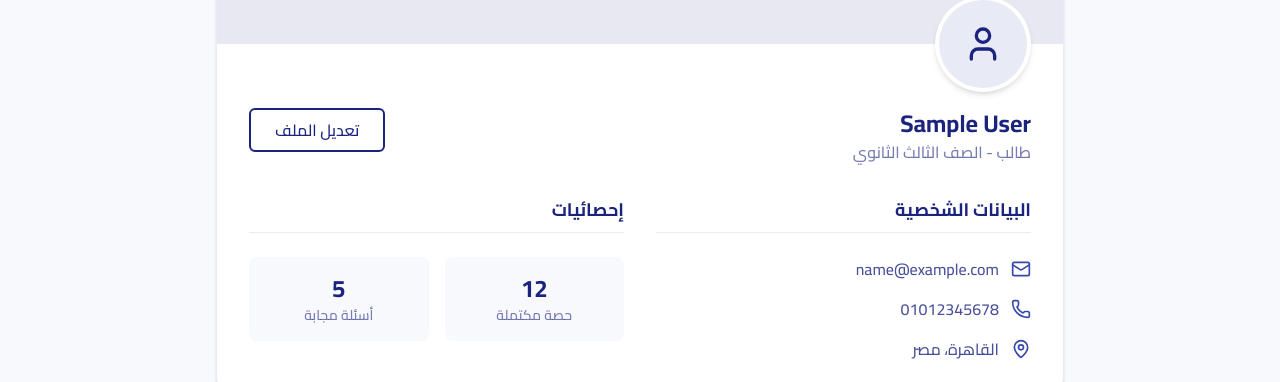
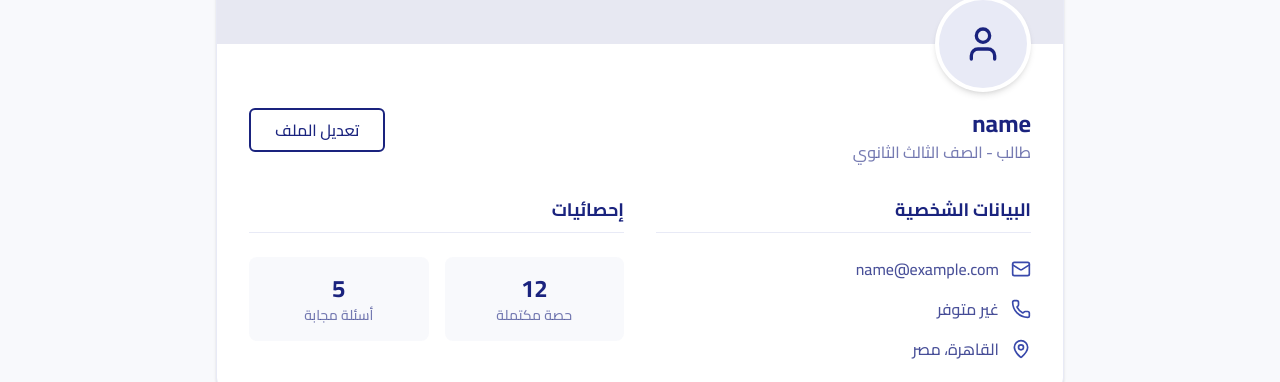
Before and after one commit to Samo-cyber/teacher-website, a Next.js app: page /profile in a window 1280 px wide. Shown: the part 290-672 px from the top of the page. Built offline with nearby package versions, Linux system fonts and the light colour scheme; no server answers; the database is empty; sample sign-in values are in the browser's storage.

Commit message:
Update page.tsx

```diff
--- a/src/app/profile/page.tsx
+++ b/src/app/profile/page.tsx
@@ -1,12 +1,81 @@
-"use client";
+'use client';
 
+import { useEffect, useState } from "react";
 import { Button } from "@/components/ui/Button";
 import { User, Mail, Phone, MapPin, LogOut } from "lucide-react";
 import { ProtectedRoute } from "@/components/ProtectedRoute";
 import { useAuth } from "@/contexts/AuthContext";
+import supabase from "@/lib/supabase/browserClient";
 
 function ProfileContent() {
     const { user, logout } = useAuth();
+    const [profile, setProfile] = useState<any>(null);
+    const [loadingProfile, setLoadingProfile] = useState(false);
+    const [fetchError, setFetchError] = useState<string>("");
+
+    // helper to read metadata fields safely (handles raw_user_meta_data or user_metadata)
+    const getMeta = (key: string) => {
+        try {
+            // some Supabase setups put metadata in raw_user_meta_data (jsonb) or in user_metadata
+            const raw = (user as any)?.raw_user_meta_data ?? (user as any)?.user_metadata ?? {};
+            return raw ? (raw[key] ?? null) : null;
+        } catch {
+            return null;
+        }
+    };
+
+    useEffect(() => {
+        const loadProfile = async () => {
+            if (!user?.id) return;
+            setLoadingProfile(true);
+            setFetchError("");
+            try {
+                // Try to load from "profiles" table if you have it
+                const { data, error } = await supabase
+                    .from("profiles")
+                    .select("id, full_name, phone, email")
+                    .eq("id", user.id)
+                    .single();
+
+                if (error && (error as any).code !== "PGRST116") {
+                    // if error is "no rows" that's fine, otherwise keep error for debug
+                    // PGRST116 is PostgREST "No rows were found" code in some setups — ignore it
+                }
+
+                if (data) {
+                    setProfile(data);
+                } else {
+                    setProfile(null);
+                }
+            } catch (err: any) {
+                setFetchError(err?.message ?? "حدث خطأ أثناء جلب بيانات الملف.");
+                setProfile(null);
+            } finally {
+                setLoadingProfile(false);
+            }
+        };
+
+        loadProfile();
+    }, [user?.id]);
+
+    // Derive displayed values with priority:
+    // 1) profiles table
+    // 2) auth raw_user_meta_data / user_metadata
+    // 3) fallback to available user fields (email / phone)
+    const displayName =
+        profile?.full_name ||
+        getMeta("full_name") ||
+        getMeta("name") ||
+        (user?.email ? user.email.split("@")[0] : "مستخدم");
+
+    const displayEmail =
+        profile?.email || user?.email || "";
+
+    const displayPhone =
+        profile?.phone ||
+        getMeta("phone") ||
+        (user as any)?.phone ||
+        "غير متوفر";
 
     return (
         <div className="min-h-screen bg-secondary-2/30 py-12">
@@ -34,8 +103,8 @@ function ProfileContent() {
                     <div className="pt-16 px-8 pb-8">
                         <div className="flex justify-between items-start mb-8">
                             <div>
-                                <h2 className="text-2xl font-bold text-primary-1">{user?.name || 'مستخدم'}</h2>
-                                <p className="text-primary-1/60">طالب - الصف الثالث الثانوي</p>
+                                <h2 className="text-2xl font-bold text-primary-1">{displayName}</h2>
+                                <p className="text-primary-1/60">{/* role placeholder */}طالب - الصف الثالث الثانوي</p>
                             </div>
                             <Button variant="outline">تعديل الملف</Button>
                         </div>
@@ -48,11 +117,11 @@ function ProfileContent() {
                                 <div className="space-y-4">
                                     <div className="flex items-center gap-3 text-primary-1/80">
                                         <Mail size={20} className="text-primary-2" />
-                                        <span>{user?.email || 'لا يوجد بريد إلكتروني'}</span>
+                                        <span>{displayEmail || 'لا يوجد بريد إلكتروني'}</span>
                                     </div>
                                     <div className="flex items-center gap-3 text-primary-1/80">
                                         <Phone size={20} className="text-primary-2" />
-                                        <span>01012345678</span>
+                                        <span>{displayPhone}</span>
                                     </div>
                                     <div className="flex items-center gap-3 text-primary-1/80">
                                         <MapPin size={20} className="text-primary-2" />
@@ -77,6 +146,16 @@ function ProfileContent() {
                                 </div>
                             </div>
                         </div>
+
+                        {loadingProfile && (
+                            <div className="mt-6 text-sm text-primary-1/60">جاري تحميل بيانات الملف...</div>
+                        )}
+
+                        {fetchError && (
+                            <div className="mt-6 bg-red-50 border border-red-200 text-red-600 px-4 py-2 rounded-md text-sm">
+                                {fetchError}
+                            </div>
+                        )}
                     </div>
                 </div>
             </div>
```
